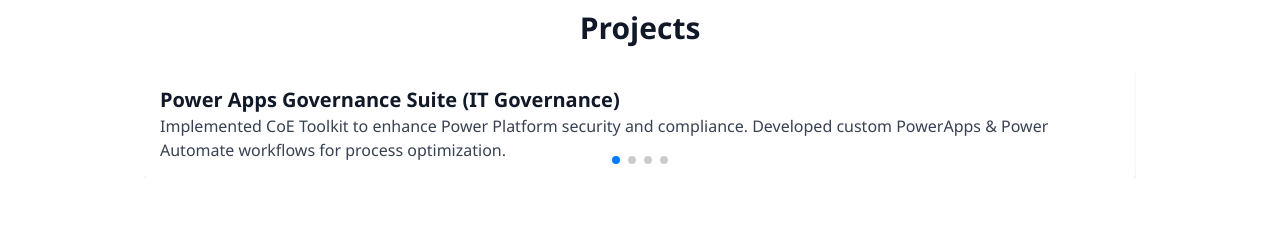
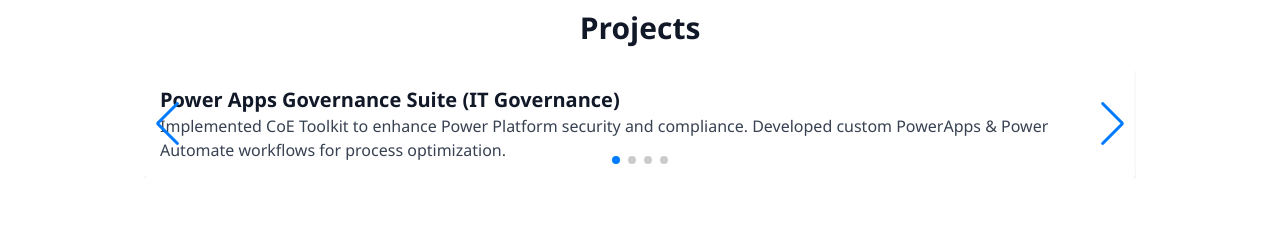
Before and after one commit to GeethikaDev99/.github.io, a plain HTML site: page index.html in a window 1280 px wide. Shown: the part 1454-1682 px from the top of the page. Drawn offline with nearby package versions, Linux system fonts and the light colour scheme.

Commit message:
Update index.html

```diff
--- a/index.html
+++ b/index.html
@@ -67,12 +67,19 @@
         </div>
       </div>
       <div class="swiper-pagination mt-4"></div>
+      <div class="swiper-button-prev"></div>
+      <div class="swiper-button-next"></div>
     </div>
     <script>
       const swiper = new Swiper('.mySwiper', {
         loop: true,
         pagination: {
           el: '.swiper-pagination',
+          clickable: true,
+        },
+        navigation: {
+          nextEl: '.swiper-button-next',
+          prevEl: '.swiper-button-prev',
         },
       });
     </script>
```
